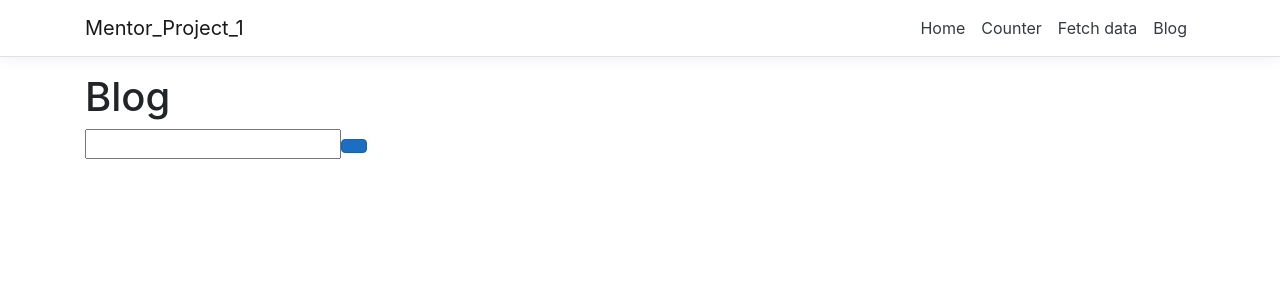
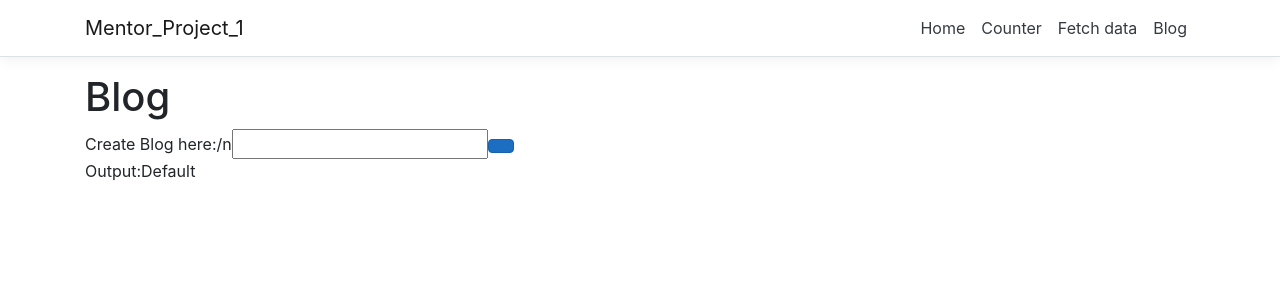
Before and after one commit to cdowneyHW/mentor-project-1, a React (Create React App) app in the folder Mentor_Project_1/ClientApp/: page /blog in a window 1280 px wide. Shown: the top 300 px of the page. Built offline with nearby package versions, Linux system fonts and the light colour scheme.

Commit message:
Trying to print out the created blog in js

```diff
--- a/Mentor_Project_1/ClientApp/src/components/Blog.js
+++ b/Mentor_Project_1/ClientApp/src/components/Blog.js
@@ -1,9 +1,10 @@
 import React, { Component } from 'react';
+import { CreateBlog } from './CreateBlog';
 
 export class Blog extends Component {
     constructor(props) {
         super(props);
-        this.state = { urlValue: '' };
+        this.state = { urlValue: '', output: 'Default' };
         this.handleChange = this.handleChange.bind(this);
         this.handleSubmit = this.handleSubmit.bind(this);
     }
@@ -14,8 +15,9 @@ export class Blog extends Component {
 
     handleSubmit = event => {
         event.preventDefault();
-
-        fetch('https://localhost:44386/api/blog/', {
+        const response = <CreateBlog url={this.state.urlValue} />;
+        /*
+        const response = fetch('https://localhost:44386/api/blog/', {
             method: 'POST',
             headers: {
                 'Accept': 'application/json',
@@ -24,16 +26,26 @@ export class Blog extends Component {
             body: JSON.stringify({
                 url: this.state.urlValue
             })
-        })
-    }
+        });
+        return response.JSON;
+       */
+      this.setState({output: response.JSON.url});
+    };
 
     render() {
         return (
             <form onSubmit={this.handleSubmit}>
                 <div>
                     <h1>Blog</h1>
+                    <p1>Create Blog here:/n</p1>
                     <input type="text" value={this.state.urlValue} onChange={this.handleChange} />
-                    <button className="btn btn-primary" type="submit" value="Submit" />
+                    <button className="btn btn-primary" type="submit" value="Submit" label="Submit" />
+                </div>
+                <div>
+                    <p1>
+                        Output:
+                        {this.state.output}
+                    </p1>
                 </div>
             </form>
         )
--- /dev/null
+++ b/Mentor_Project_1/ClientApp/src/components/CreateBlog.js
@@ -0,0 +1,14 @@
+import React, { Component } from 'react';
+
+export const CreateBlog = async ({url}) => {
+    const response = await fetch('https://localhost:44386/api/blog/', {
+      method: "POST",
+      mode: "cors",
+      cache: "no-cache",
+      headers: {
+        "Content-Type": "application/json"
+      },
+      body: JSON.stringify({url: this.url})
+    });
+    return response.json();
+  };
```
